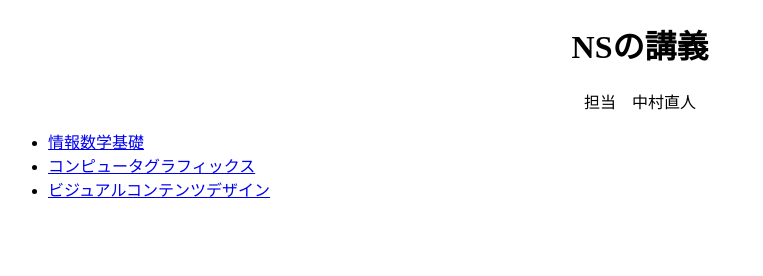
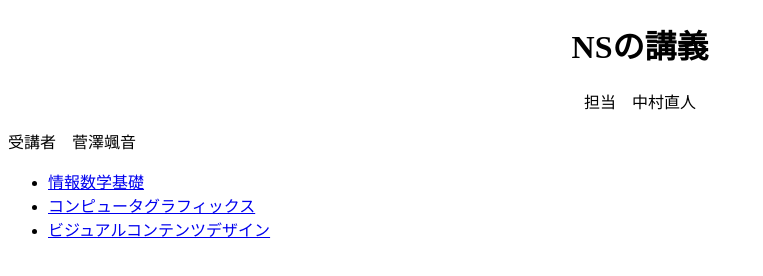
Before and after one commit to haya-upa/2025VC, a plain HTML site: page kadai_sample/lesson1-top.html in a window 1280 px wide. Shown: the whole page, without its empty margins (0-763 px from the left). Drawn offline with Linux system fonts and the light colour scheme.

Commit message:
Update index.html

```diff
--- a/kadai_sample/lesson1-top.html
+++ b/kadai_sample/lesson1-top.html
@@ -7,10 +7,12 @@
    <BODY>
 	<center><h1>NSの講義</h1>
 	<P>担当　中村直人</center>
+	<p>受講者　菅澤颯音</p>
 <ul>
     <li><a href="lesson1-org2.html">情報数学基礎</a></li>
     <li><a href="lesson1-org3.html">コンピュータグラフィックス</a></li>
     <li><a href="lesson1-org1.html">ビジュアルコンテンツデザイン</a></li>
 </ul>
    </BODY>
+
 </HTML>
```
